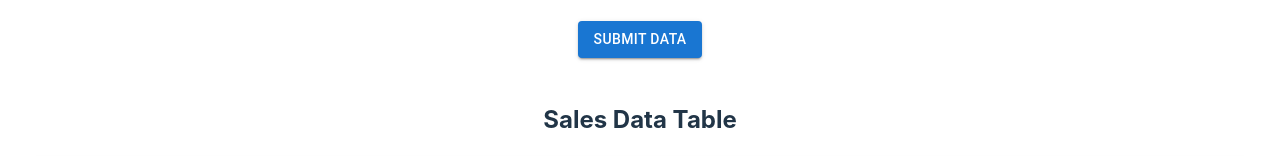
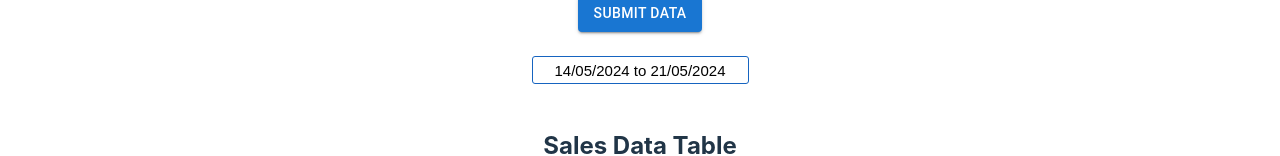
Before and after one commit to giuliainbarcelona/mvp-dashboard-project, a React (Vite) app in the folder client/: page / in a window 1280 px wide. Shown: the part 351-507 px from the top of the page. Built offline with nearby package versions, Linux system fonts and the light colour scheme; no server answers.

Commit message:
DateRangePicker added

```diff
--- a/client/package.json
+++ b/client/package.json
@@ -12,7 +12,9 @@
   "dependencies": {
     "@mui/icons-material": "^5.15.17",
     "date-fns": "^3.6.0",
-    "react": "^18.2.0",
+    "react": "^18.3.1",
+    "react-date-range": "^2.0.1",
+    "react-datepicker": "^6.9.0",
     "react-dom": "^18.2.0"
   },
   "devDependencies": {
--- a/client/src/App.css
+++ b/client/src/App.css
@@ -45,3 +45,26 @@
   color: red;
   font-size: xx-large;
 }
+
+input.inputBox {
+  font-size: 15px;
+  padding: 5px 8px 4px 8px;
+  border-radius: 3px;
+  border: 1px solid #1664c0;
+  min-width: 170px;
+  text-align: center;
+}
+
+.calendarWrap {
+  display: inline-block;
+  position: relative;
+}
+
+.calendarElement {
+  position: absolute;
+  left: 50%;
+  transform: translateX(-50%);
+  top: 40px;
+  border: 1px solid #1664c0;
+  z-index: 999;
+}
--- a/client/src/App.jsx
+++ b/client/src/App.jsx
@@ -1,14 +1,11 @@
 import React, { useState, useEffect } from "react";
 import "./App.css";
 import SalesTable from "./SalesTable";
-import Grid from "@mui/material/Grid";
-import Paper from "@mui/material/Paper";
-import TableCell from "@mui/material/TableCell";
-import TableContainer from "@mui/material/TableContainer";
-import TableHead from "@mui/material/TableHead";
-import TableRow from "@mui/material/TableRow";
-import TableBody from "@mui/material/TableBody";
+import "react-date-range/dist/styles.css"; // Styling the date picker
+import "react-date-range/dist/theme/default.css"; // Styling the date picker
+import Grid from "@mui/material/Grid"; // Taking the grid from a li
 import Button from "@mui/material/Button";
+import DateRangePickerComp from "./component/DateRangePickerComp";
 
 function App() {
   const [existingRecords, setExistingRecords] = useState([]);
@@ -183,6 +180,8 @@ function App() {
                 Submit Data
               </Button>
             </form>
+            <br />
+            <DateRangePickerComp />
           </Grid>
           <Grid item xs={12} md={12}>
             <SalesTable salesRecord={salesRecord} deleteInput={deleteInput} />
--- /dev/null
+++ b/client/src/component/DateRangePickerComp.jsx
@@ -0,0 +1,69 @@
+import { useEffect, useRef, useState } from "react";
+import { DateRangePicker } from "react-date-range";
+import format from "date-fns/format";
+import { addDays } from "date-fns";
+
+import "react-date-range/dist/styles.css"; // main style file
+import "react-date-range/dist/theme/default.css"; // theme css file
+
+const DateRangePickerComp = () => {
+  const [range, setRange] = useState([
+    {
+      startDate: new Date(),
+      endDate: addDays(new Date(), 7),
+      key: "selection",
+    },
+  ]);
+  const [open, setOpen] = useState(false);
+
+  const refOne = useRef(null);
+
+  useEffect(() => {
+    document.addEventListener("keydown", hideOnEscape, true);
+    document.addEventListener("click", hideOnClickOutside, true);
+  }, []);
+
+  const hideOnEscape = (e) => {
+    console.log(e.key);
+    if (e - key === "Escape") {
+      setOpen(false);
+    }
+  };
+
+  const hideOnClickOutside = (e) => {
+    if (refOne.current && !refOne.current.contains(e.target)) {
+      setOpen(false);
+    }
+  };
+
+  return (
+    <div className="calendarWrap">
+      <input
+        value={`${format(range[0].startDate, "dd/MM/yyyy")} to ${format(
+          range[0].endDate,
+          "dd/MM/yyyy"
+        )}`}
+        readOnly
+        className="inputBox"
+        onClick={() => setOpen((open) => !open)}
+      />
+      <div ref={refOne}>
+        {open && (
+          <DateRangePicker
+            // date={new Date()}
+            //onChange={handleSelect}
+            onChange={(item) => setRange([item.selection])}
+            editableDateInputs={true}
+            moveRangeOnFirstSelection={false}
+            ranges={range}
+            months={2}
+            direction="horizontal"
+            className="calendarElement"
+          />
+        )}
+      </div>
+    </div>
+  );
+};
+
+export default DateRangePickerComp;
```
Also changed, not shown: 1 other file (tests, documents, lock files or other folders).
